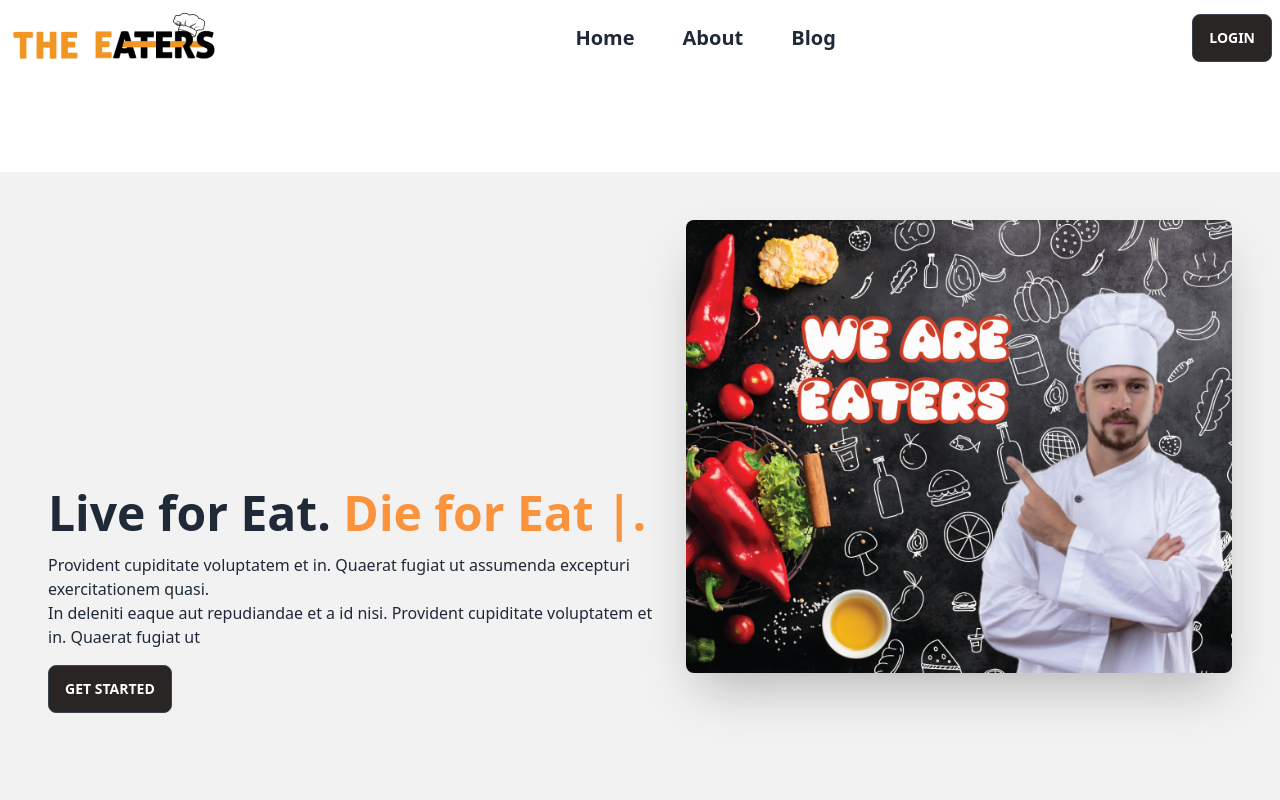
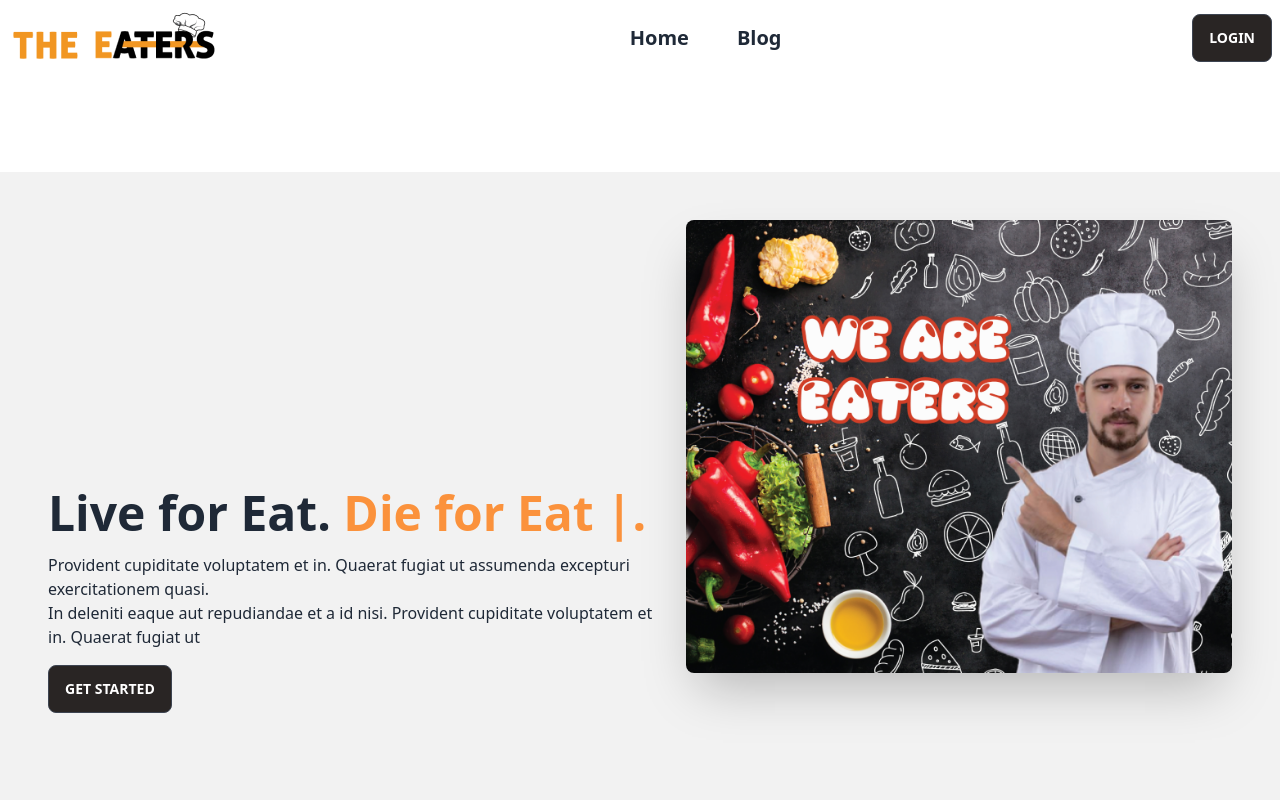
Before and after one commit to Robbani572/the-eaters-client, a React (Vite) app: page / in a window 1280 px wide. Shown: the top 800 px of the page. Built offline with nearby package versions, Linux system fonts and the light colour scheme; no server answers.

Commit message:
final push

```diff
--- a/src/pages/Shared/Navbar/Navbar.jsx
+++ b/src/pages/Shared/Navbar/Navbar.jsx
@@ -23,7 +23,6 @@ const Navbar = () => {
             <div className="">
                 <ul className="menu menu-horizontal">
                     <Link className='p-4 text-xl font-bold mx-2 hover:text-orange-600 duration-200' to="/">Home</Link>
-                    <Link className='p-4 text-xl font-bold mx-2 hover:text-orange-600 duration-200' to="/about">About</Link>
                     <Link className='p-4 text-xl font-bold mx-2 hover:text-orange-600 duration-200' to="/blog">Blog</Link>
                 </ul>
             </div>
```
Also changed, not shown: 1 other file (tests, documents, lock files or other folders).
